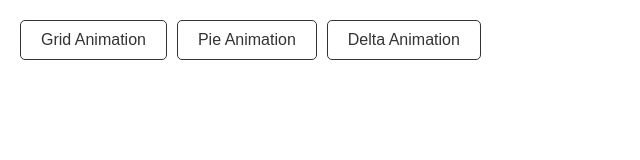
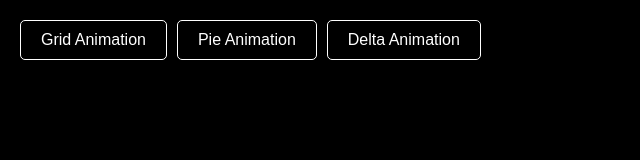
Before and after one commit to jrelgin/Standard-Ed-Animate, a website built with Vite: page src/delta.html in a window 1280 px wide. Shown: the whole page, without its empty margins (0-640 px from the left). Built offline with nearby package versions, Linux system fonts and the light colour scheme.

Commit message:
Invert delta animation colors: white dots on black background

```diff
--- a/src/delta.html
+++ b/src/delta.html
@@ -9,7 +9,7 @@
             margin: 0;
             padding: 0;
             overflow: hidden;
-            background: #fff;
+            background: #000;
             font-family: Arial, sans-serif;
             display: flex;
             justify-content: center;
@@ -34,17 +34,17 @@
             gap: 10px;
         }
         .nav-link {
-            color: #333;
+            color: white;
             text-decoration: none;
             padding: 10px 20px;
-            border: 1px solid #333;
+            border: 1px solid white;
             border-radius: 5px;
             transition: all 0.3s ease;
             z-index: 100;
         }
         .nav-link:hover {
-            background: #333;
-            color: white;
+            background: white;
+            color: black;
         }
     </style>
 </head>
--- a/src/js/delta-animation/physics.js
+++ b/src/js/delta-animation/physics.js
@@ -12,7 +12,7 @@ export class PhysicsAnimation {
         this.maxScale = 2.5;         // Same as pie
         this.particleSize = 4;       // Same as pie
         this.spacing = 15;           // Same as pie
-        this.svgColor = '#247B7B';   // Delta's teal color
+        this.svgColor = '#ffffff';   // White dots on black background
 
         // Initialize
         this.loadSVG().then(() => {
```
